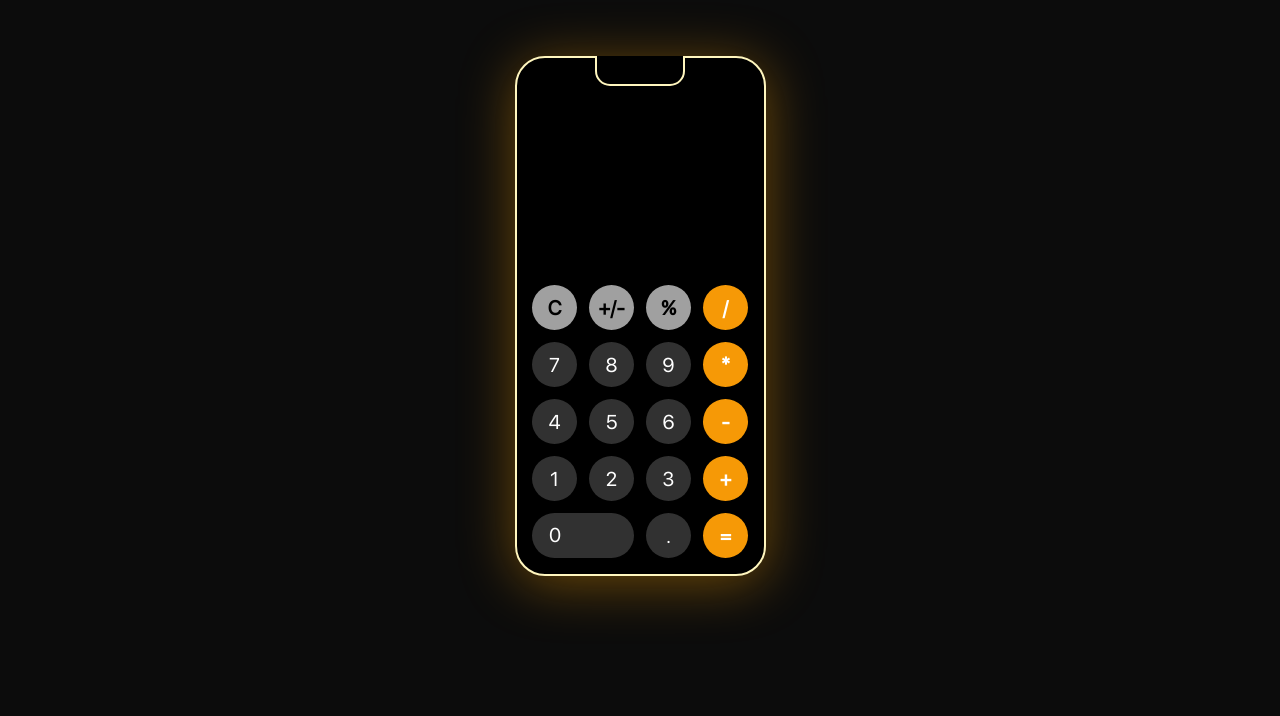
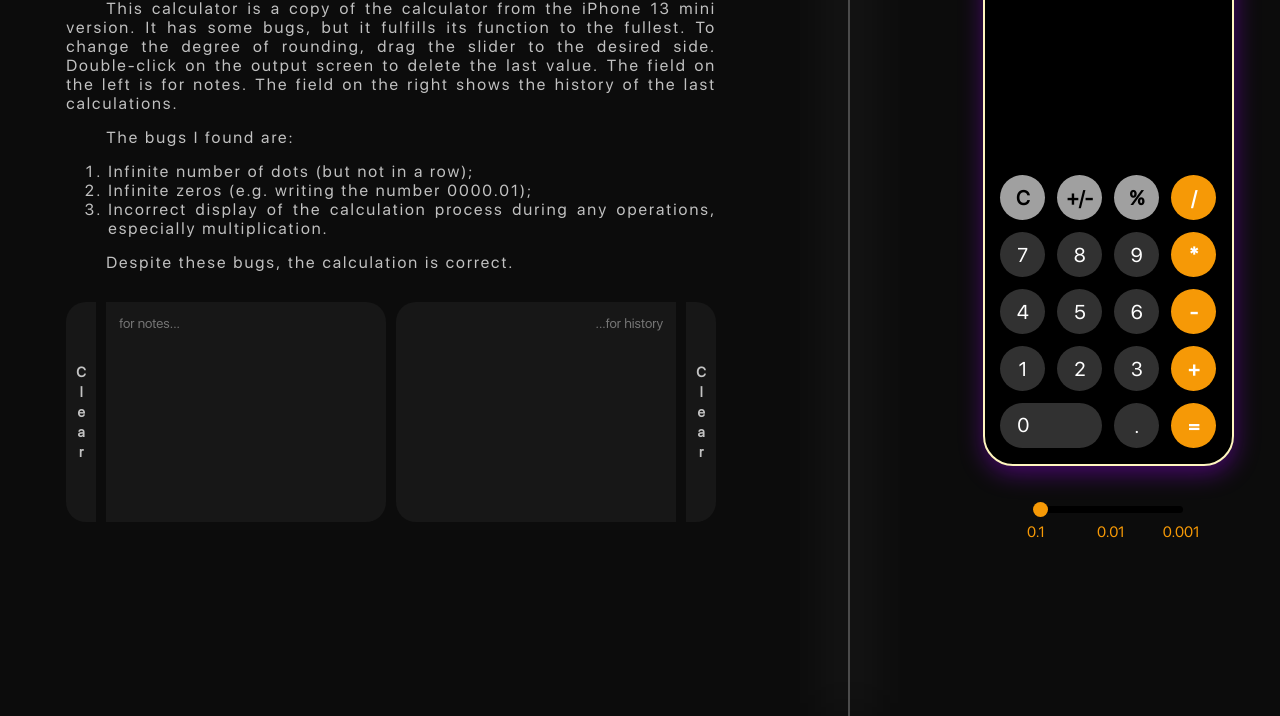
Before and after one commit to Sarcazzzm/calculator, a plain HTML site: page index.html in a window 1280 px wide. Shown: the part 84-800 px from the top of the page. Drawn offline with Linux system fonts and the light colour scheme.

Commit message:
calc_and_design

```diff
--- a/index.html
+++ b/index.html
@@ -7,11 +7,35 @@
     <title>Calculator</title>
 </head>
 <body>
+    <div class="container">
+
+        <div class="wrapper__text">
+            <h1>Calculator Type Apple</h1>
+            <p>This calculator is a copy of the calculator from the iPhone 13 mini version. It has some bugs, but it fulfills its function to the fullest. To change the degree of rounding, drag the slider to the desired side. Double-click on the output screen to delete the last value. The field on the left is for notes. The field on the right shows the history of the last calculations.</p>
+            <p>The bugs I found are:</p>
+            <ol>
+                <li>Infinite number of dots (but not in a row);</li>
+                <li>Infinite zeros (e.g. writing the number 0000.01);</li>
+                <li>Incorrect display of the calculation process during any operations, especially multiplication.</li>
+            </ol>
+            <p>Despite these bugs, the calculation is correct.</p>
+            <div class="notes__wrapper">
+                <button class=" btn__cl clear__notes">C<br>l<br>e<br>a<br>r</button>
+                <textarea class="area for__notes" placeholder="for notes..." maxlength="300"></textarea>
+                <textarea class="area for__history" placeholder="...for history" maxlength="330" readonly></textarea>
+                <button class="btn__cl clear__history">C<br>l<br>e<br>a<br>r</button>
+            </div>
+        </div>
+
+        <div class="line"></div>
+
+        <div class="wrapper__calc">
+
             <div class="phone">
                 <div class="solid"></div>
                 <div class="rectangle"></div>
                 <input type="text" class="display" readonly >
-        <div class="wrapper">
+                <div class="wrapper__btns">
                     <div class="wrapper__btn">
                         <button class="btn reset">C</button>
                         <button class="btn pm">+/-</button>
@@ -42,7 +66,20 @@
                         <button class="btn equally">=</button>
                     </div>
                 </div>
-        <div class="line"></div>
+                <div class="home"></div>
+            </div>
+
+            <div class="round__wrapper">
+                <input type="range" class="round" min="0" max="2" value="0" step="1" onchange="updateValue(this.value)"> <!-- при изменении значения, оно передается в функцию -->
+                <div class="round__descr">
+                    <p class="round__descr__value">0.1</p>
+                    <p class="round__descr__value">0.01</p>
+                    <p class="round__descr__value">0.001</p>
+                </div>
+            </div>
+
+        </div>
+
     </div>
     <script src="script.js"></script>
 </body>
--- a/script.js
+++ b/script.js
@@ -1,15 +1,11 @@
 'use strict'
 
-// Минусы что обнаружил: бесконечный ввод нулей, точки можно ставить в текущем числе но не подряд, не считает 0n , не отображает умножение :)
+// Динамическая типизация
 
-// выбор степени округления (((после интерфейса)))
-// в инструкции указать как убрать последний символ (дбл клик)
-// сделать записную книжку
-// историю вычислений
-
-// разобраться с нулем
-// разобраться с точками
-// разобраться с числами которые 0n
+// бесконечный ввод нулей
+// бесконечный ввод точек но не подряд
+// пофиксить числа по типу 0n...
+// пофиксить умножение
 
 const input = document.querySelector('.display')                        // вывод
 const reset = document.querySelector('.reset')                          // сброс
@@ -20,8 +16,30 @@ const zero = document.querySelector('.zero')                            // но
 const point = document.querySelector('.point')                          // точка
 const pm = document.querySelector('.pm')                                // добавление минуса перед числом
 const prc = document.querySelector('.prc')                              // процент (деление на 100)
+const btnNotes = document.querySelector('.clear__notes')                // кнопка очистки записей
+const btnHist = document.querySelector('.clear__history')               // истории
+const notes = document.querySelector('.for__notes')
+const history = document.querySelector('.for__history')
 
 let result = '';                                                        // результат
+let round = 0
+
+function updateValue(value) {                                           // брать текущее значение инпута
+    round = +value + 1
+    return round
+}
+
+btnNotes.addEventListener('click', function() {                         // очистка записей
+    notes.value = ''
+})
+btnHist.addEventListener('click', function() {                         // очистка истории
+    history.value = ''
+})
+
+document.addEventListener('DOMContentLoaded', function() {              // инициализация значения round после загрузки страницы
+    round = updateValue(document.querySelector('.round').value);
+});
+
 
 pm.addEventListener('click', function() {                               // знак +-
     result = result.toString()                                          // чтобы конечный результат который числового типа переводился в строку
@@ -53,6 +71,7 @@ prc.addEventListener('click', function() {                              // пр
         result = result/100
         input.value = result
         result = result.toString()
+        history.value += `${result}%; `
     } else {
         setTimeout(() => {
             input.value = result
@@ -64,7 +83,7 @@ prc.addEventListener('click', function() {                              // пр
 reset.addEventListener('click', function() {                            // кнопка сброса
     input.value = ''                                                    // обнуление инпута
     result = ''                                                         // обнуление результата
-    input.style.direction = '';
+    input.style.direction = '';                                         // сбрасываем направление текста
 })
 
 input.addEventListener('dblclick', function() {                         // убрать значение при двойном нажатии на поле
@@ -79,51 +98,47 @@ number.forEach(function(btn) {                                          // вы
         input.value += btnContent                                       // добавляем содержимое в инпут
         result += btnContent                                            // добавляем содержимое в результат
         if (input.value.length > 7) {                                   // проверка на кол-во символов чтобы следить за ходом расчета
-            input.style.direction = 'rtl';
+            input.style.direction = 'rtl';                              // меняем направление текста
         } else {
-            input.style.direction = '';
+            input.style.direction = '';                                 // прежнее направление текста
         }
     })
 })
 
 operation.forEach(function(btn) {                                       // вывод контента на дисплей
     btn.addEventListener('click', function() {
-        if (result.length !== 0 && result.charAt(result.length - 1) !== '+' && result.charAt(result.length - 1) !== '-' && result.charAt(result.length - 1) !== '*' && result.charAt(result.length - 1) !== '/' && result.charAt(result.length - 1) !== '.') {
+        if (result.length !== 0 && result.charAt(result.length - 1) !== '+' && result.charAt(result.length - 1) !== '-' && result.charAt(result.length - 1) !== '*' && result.charAt(result.length - 1) !== '/' && result.charAt(result.length - 1) !== '.') {     // условие на операции
             let btnContent = btn.textContent;
             input.value += btnContent
             result += btnContent
         }
     })
 })
-// когда первый элемент не ноль, если поле пустое, или последнее цифра, знак или точка то могу, или предпоследнее цифра а последнее ноль
+
 zero.addEventListener('click', function() {
     input.value += zero.textContent
     result += zero.textContent
 });
 
 point.addEventListener('click', function() {                            // точка
-    if (result.length !== 0 && result.charAt(result.length - 1) !== '+' && result.charAt(result.length - 1) !== '-' && result.charAt(result.length - 1) !== '*' && result.charAt(result.length - 1) !== '/' && result.charAt(result.length - 1) !== '.') {
+    if (result.length !== 0 && result.charAt(result.length - 1) !== '+' && result.charAt(result.length - 1) !== '-' && result.charAt(result.length - 1) !== '*' && result.charAt(result.length - 1) !== '/' && result.charAt(result.length - 1) !== '.') {           // условие ввода точки
         input.value += point.textContent
         result += point.textContent
     }
 })
 
 equally.addEventListener('click', function() {                          // равно
-    if (result.charAt(result.length - 1) == '/' || result.charAt(result.length - 1) == '*' || result.charAt(result.length - 1) == '+' || result.charAt(result.length - 1) == '-' || result.charAt(result.length - 1) == '.') {                   // условие чтобы последним символом не были знаки
-        setTimeout(() => {
-            input.value = ''
-            result = ''
-        }, 1000);
-        input.value = 'Ошибка'                                          // исчезнет через секунду
-    } else {
+    if (result.length !== 0 && result.charAt(0) !== '-' && (result.indexOf('+') !== -1 || result.indexOf('-') !== -1 || result.indexOf('*') !== -1 || result.indexOf('/') !== -1 ) && (result.charAt(result.length - 1) !== '/' && result.charAt(result.length - 1) !== '*' && result.charAt(result.length - 1) !== '+' && result.charAt(result.length - 1) !== '-' && result.charAt(result.length - 1) !== '.')) {                                             // условие ввода знака "равно"
         let keke = eval(result)                                         // переводим строку в числовой тип
         if (Math.floor(keke) !== keke) {                                // условие округления
-            keke = keke.toFixed(3)                                      // округляем
+            keke = keke.toFixed(round)                                  // округляем
             input.value = keke                                          // вывод
-            result = keke.toString()
+            result = keke.toString()                                    // перевод конечного результата в строчный тип
+            history.value += `${keke}; `                                // запись в историю
         } else {
             input.value = keke                                          // вывод
-            result = keke.toString()
+            result = keke.toString()                                    // перевод конечного результата в строчный тип
+            history.value += `${keke}; `                                // // запись в историю
         }
     }
 })
--- a/style.css
+++ b/style.css
@@ -2,25 +2,104 @@
     margin: 0;
     padding: 0;
     box-sizing: border-box;
+    user-select: none;
     font-family: SF;
-    user-select: none;
+}
 
-}
 @font-face {
     font-family: SF;
     src: url(SFUIDisplay-Regular.woff2) ;
     font-display: swap;
 }
 body {
+    background: #0c0c0c;
+}
+.container {
     display: flex;
-    justify-content: center;
-    align-items: center;
+    justify-content: space-around;
     position: relative;
-    background: #0c0c0c;
+    margin: 0 auto;
+    width: 1300px;
     height: 100vh;
+}
+.wrapper__text {
+    margin-top: 30px;
+    width: 50%;
+    color: #c1c1c1;
+    text-align: justify;
+}
+.wrapper__text h1 {
+    text-align: center;
+    letter-spacing: 4px;
+    margin-bottom: 15px;
+}
+.wrapper__text p {
+    text-indent: 40px;
+    margin-top: 15px;
+    letter-spacing: 2px;
+}
+.wrapper__text ol {
+    margin-top: 15px;
+    letter-spacing: 2px;
+    margin-left: 42px;
+}
+.notes__wrapper {
+    display: flex;
+    margin-top: 30px;
+    justify-content: space-between;
+}
+.area {
+    resize: none;
+    padding: 13px;
+    background: rgb(23, 23, 23);
+    outline: none;
+    border: none;
+    color: #acacac;
+}
+.for__notes {
+    border-radius: 0 20px 20px 0;
+    width: 280px;
+    height: 220px;
+}
+.for__history {
+    width: 280px;
+    height: 220px;
+    border-radius: 20px 0 0 20px;
+    text-align: right;
+    cursor: default;
+}
+.clear__notes {
+    border-radius: 20px 0 0 20px;
+}
+.clear__history {
+    border-radius: 0 20px 20px 0
+}
+.btn__cl {
+    height: 220px;
+    width: 30px;
+    background:rgb(23, 23, 23);
+    border: none;
+    color: #c3c3c3;
+    font-weight: bold;
+    font-size: 14px;
+    line-height: 20px;
+    cursor: pointer;
+}
+.line {
+    display: flex;
+    align-items:center;
+    width: 2px;
+    height: 100vh;
+    background: #4b4b4b;
+    box-shadow: 0px 5px 55px 0px rgba(251, 251, 251, 0.9);
+}
+.wrapper__calc {
+    display: flex;
+    flex-direction: column;
 }
 .phone {
     position: relative;
+    margin-top: 30px;
     display: flex;
     align-items: center;
     flex-direction: column;
@@ -29,7 +108,7 @@ body {
     border: 2px solid #fff6be;
     background: #000000;
     border-radius: 30px;
-    box-shadow: 1px 7px 55px 0px rgba(255, 166, 0, 0.4);
+    box-shadow: 1px 7px 25px 0px rgba(162, 0, 255, 0.4);
 }
 .solid {
     position: absolute;
@@ -48,6 +127,7 @@ body {
     border-radius: 0 0 15px 15px;
 }
 .display {
+    font-family: SF;
     display: flex;
     height: 60px;
     width: 220px;
@@ -61,7 +141,7 @@ body {
     outline: none;
     text-align: right;
 }
-.wrapper {
+.wrapper__btns {
     margin-top: 5px;
     margin-bottom: 25px;
 }
@@ -102,7 +182,7 @@ body {
     background: #F69906;
     font-weight: bold;
 }
-.line {
+.home {
     display: block;
     width: 80px;
     height: 3.5px;
@@ -110,12 +190,46 @@ body {
     border-radius: 10px;
     margin-bottom: 3px;
 }
-.tagname {
-    position: absolute;
-    right: 20px;
-    bottom: 20px;
-    color: #3c3c3c;
+.round__wrapper {
+    display: flex;
+    flex-direction: column;
+    align-items:center;
+}
+.round {
+    -webkit-appearance: none;
+    appearance: none;
+    margin-top: 40px;
+    width: 150px;
+    height: 7px;
+    background: #000;
+    border-radius: 10px;
+    outline: none;
+}
+.round::-webkit-slider-thumb {
+    -webkit-appearance: none;
+    appearance: none;
+    width: 15px;
+    height: 15px;
+    border-radius: 50%;
+    background: #F69906;
+    cursor: grab;
+  }
+.round__descr {
+    display: flex;
+    margin-top: 10px;
+}
+.round__descr__value {
+    color:#F69906;
     font-size: 15px;
+}
+.round__descr__value:nth-child(1) {
+    transform: translateX(-40px);
+}
+.round__descr__value:nth-child(2) {
+    transform: translateX(12px);
+}
+.round__descr__value:nth-child(3) {
+    transform: translateX(50px);
 }
 
 .number:active {
@@ -232,3 +346,17 @@ body {
     background: #313131;
 }
 }
+.btn__cl:active {
+    animation: btn__cl 0.2s linear;
+}
+@keyframes btn__cl {
+    0% {
+        background:rgb(23, 23, 23);
+    }
+    50% {
+        background:rgb(45, 45, 45);
+    }
+    100% {
+        background:rgb(23, 23, 23);
+    }
+}
```
Lines whose indentation alone changed are shown as unchanged.
